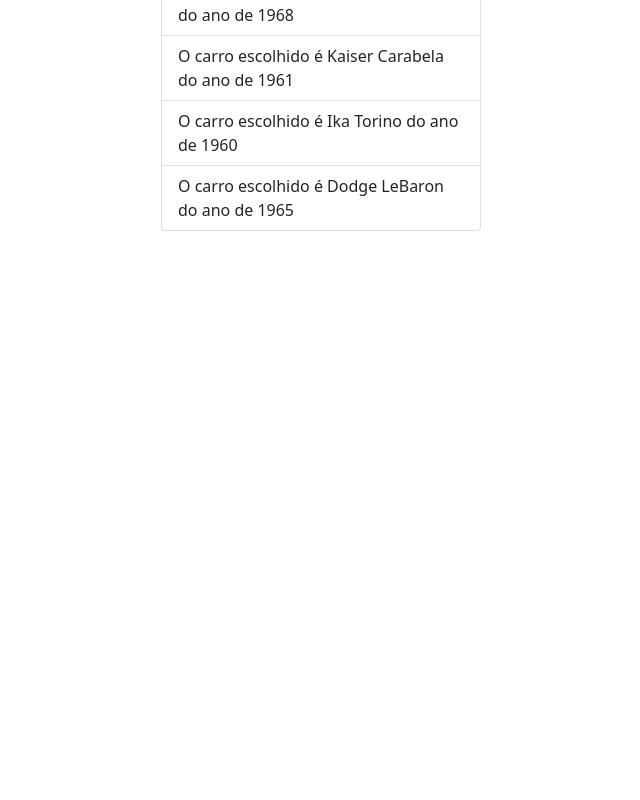
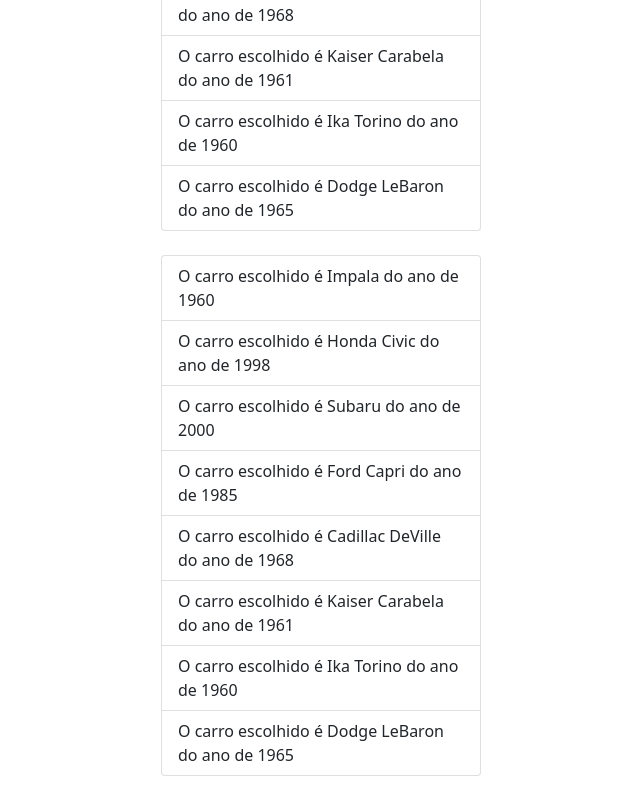
Before and after one commit to Daniel-Fonseca-da-Silva/Explorando-Diretivas-com-Angular, an Angular app: page / in a window 1280 px wide. Shown: the part 1124-1924 px from the top of the page, without its empty margins (319-959 px from the left). Before the commit the page ends 1355 px from the top, so only its background shows below. Built offline with nearby package versions, Linux system fonts and the light colour scheme.

Commit message:
Como funciona o ngFor por baixo dos panos

```diff
--- a/src/app/app.component.html
+++ b/src/app/app.component.html
@@ -86,3 +86,11 @@
   O carro escolhido é {{ car.name }} do ano de {{ car.year }}
   </li>
 </ul>
+
+<ul class="list-group mx-auto col-3 mt-4 mb-4">
+  <ng-template ngFor let-car [ngForOf]="cars">
+    <li class="list-group-item">
+      O carro escolhido é {{ car.name }} do ano de {{ car.year }}
+  </li>
+  </ng-template>
+</ul>
```
